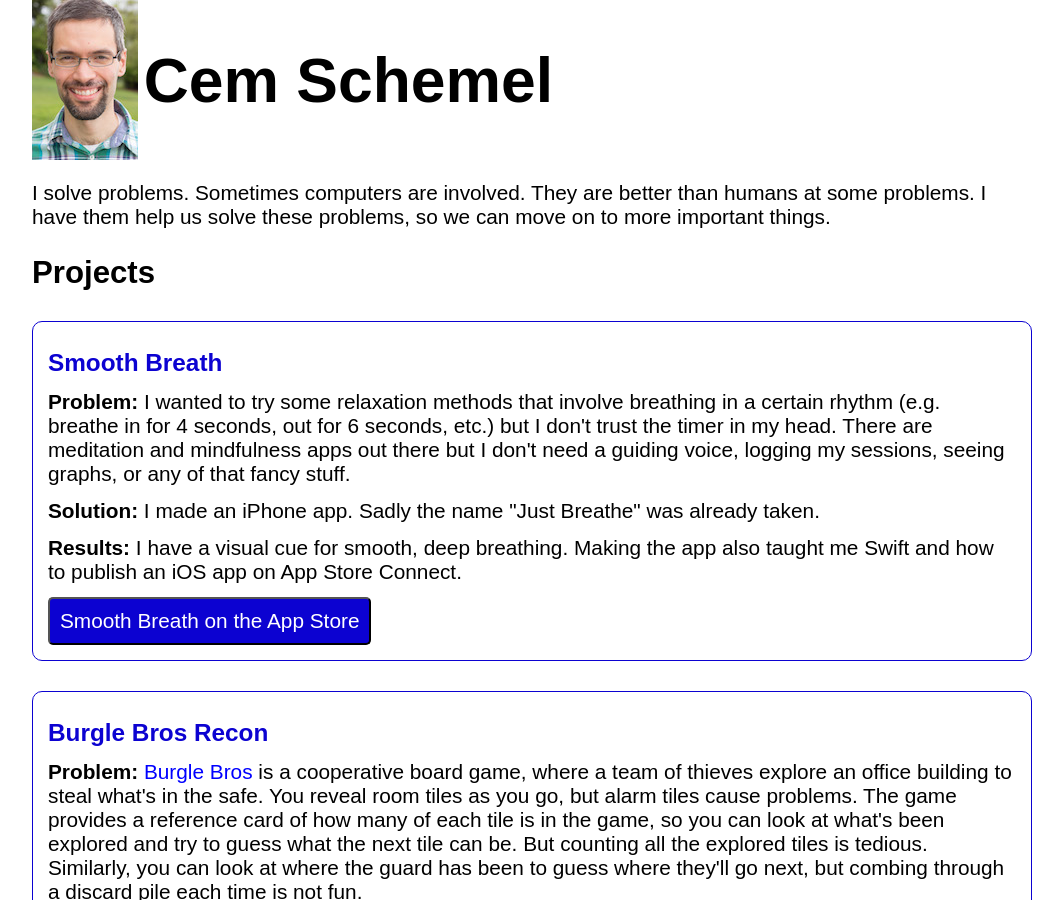
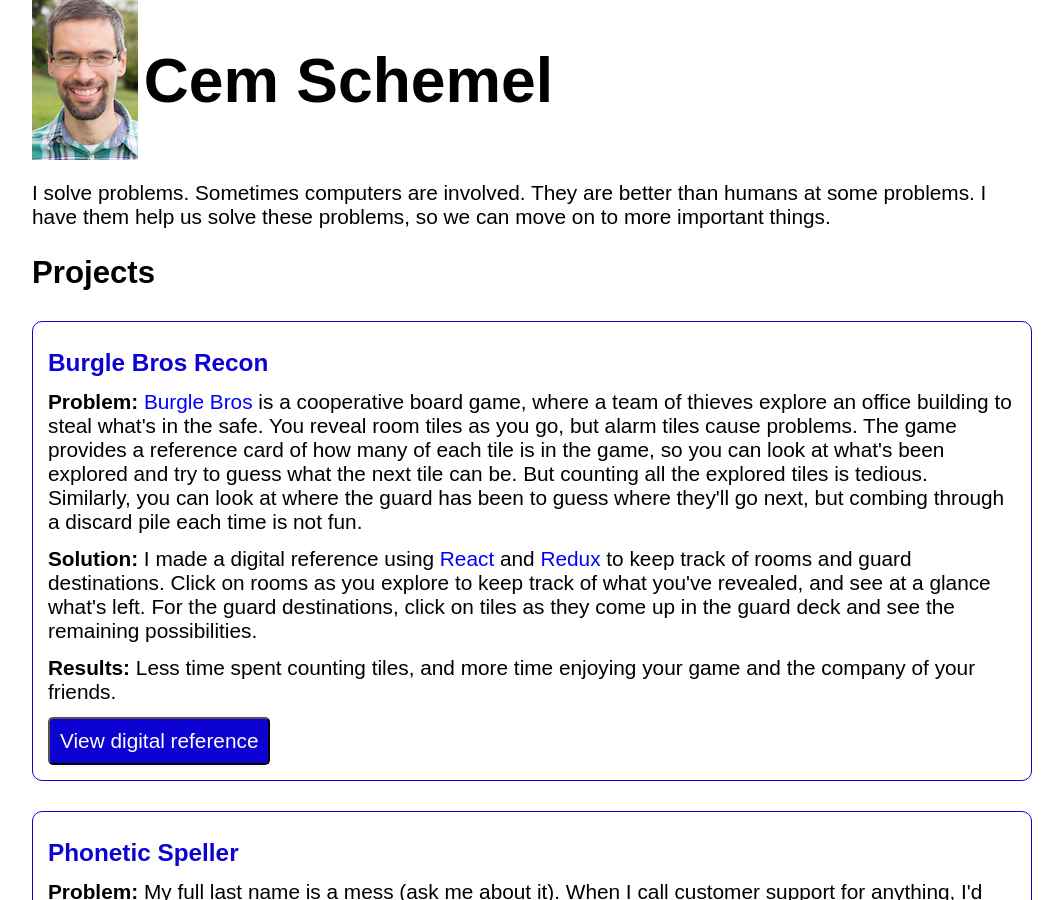
Before and after one commit to koralcem/personal-site, a Jekyll site: the page built from index.html, in a window 1280 px wide and 900 px high. Shown: the whole window, without its empty margins (108-1171 px from the left). Built offline with Jekyll 4.4.1, drawn with Linux system fonts in a browser that asks for light colours.

Commit message:
Remove smooth breath

```diff
--- a/index.html
+++ b/index.html
@@ -10,16 +10,6 @@ css_files:
 <p>I solve problems. Sometimes computers are involved. They are better than humans at some problems. I have them help us solve these problems, so we can move on to more important things.</p>
 
 <h2>Projects</h2>
-<div class="project">
-  <h3>Smooth Breath</h3>
-  <p><b>Problem:</b> I wanted to try some relaxation methods that involve breathing in a certain rhythm (e.g. breathe in for 4 seconds, out for 6 seconds, etc.) but I don't trust the timer in my head. There are meditation and mindfulness apps out there but I don't need a guiding voice, logging my sessions, seeing graphs, or any of that fancy stuff.</p>
-
-  <p><b>Solution:</b> I made an iPhone app. Sadly the name "Just Breathe" was already taken.</p>
-
-  <p><b>Results:</b> I have a visual cue for smooth, deep breathing. Making the app also taught me Swift and how to publish an iOS app on App Store Connect.</p>
-  <button type="button" onclick="window.location.href='https://apps.apple.com/us/app/smooth-breath/id1072267157'">Smooth Breath on the App Store</button>
-</div>
-
 <div class="project">
   <h3>Burgle Bros Recon</h3>
   <p><b>Problem:</b> <a href="http://www.burglebros.com/">Burgle Bros</a> is a cooperative board game, where a team of thieves explore an office building to steal what's in the safe. You reveal room tiles as you go, but alarm tiles cause problems. The game provides a reference card of how many of each tile is in the game, so you can look at what's been explored and try to guess what the next tile can be. But counting all the explored tiles is tedious. Similarly, you can look at where the guard has been to guess where they'll go next, but combing through a discard pile each time is not fun.</p>
```
